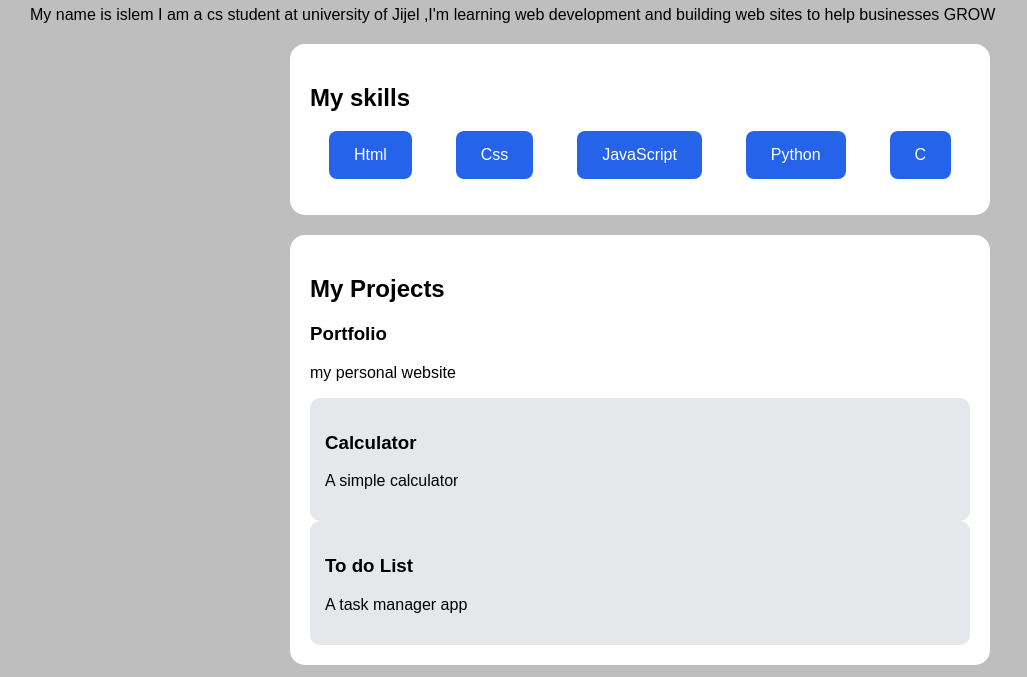
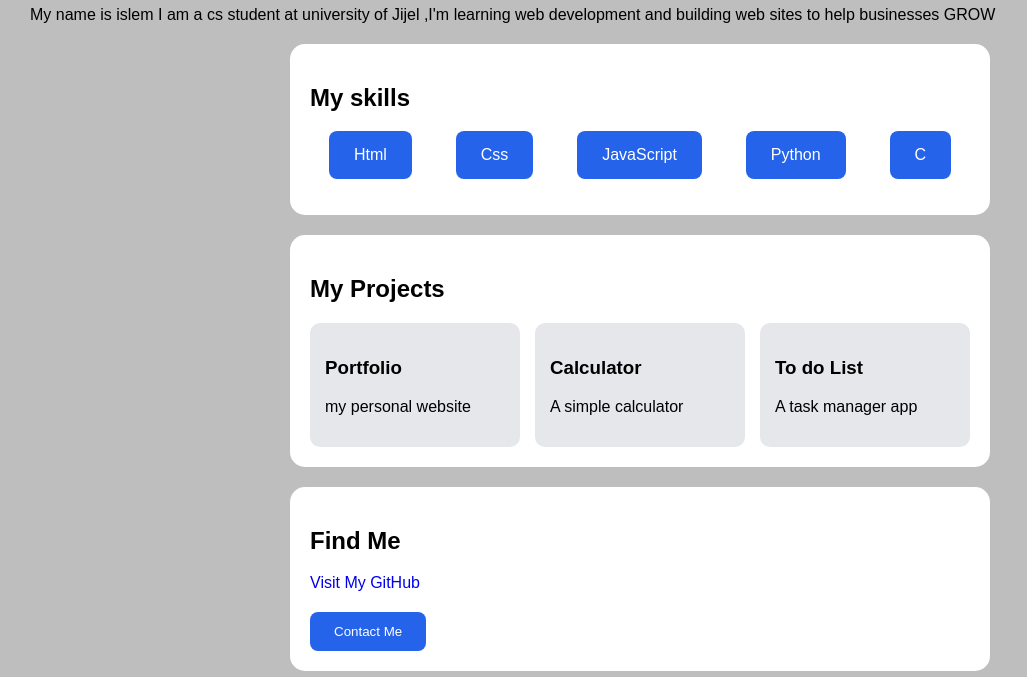
Before and after one commit to Islem-Boulahioune/Week_01, a plain HTML site: page index.html in a window 1280 px wide. Shown: the part 123-800 px from the top of the page, without its empty margins (0-1027 px from the left). Drawn offline with Linux system fonts and the light colour scheme.

Commit message:
Fixing some bugs

```diff
--- a/index.html
+++ b/index.html
@@ -33,8 +33,8 @@
         </section>
         <section>
             <h2>My Projects</h2>
-            <div class="project_grid">
-                <div class="project_card">
+            <div class="project-grid">
+                <div class="project-card">
                     <h3>Portfolio</h3>
                     <p>my personal website</p>
                 </div>
--- a/style.css
+++ b/style.css
@@ -41,7 +41,7 @@ section{
 }
 .project-grid{
     display: grid;
-    grid-template-columns: repeat(auto-fit,minmax(180px,1fr));/* auto respnsive with-out media query*/
+   grid-template-columns: repeat(auto-fit,minmax(180px,1fr));/*  auto respnsive with-out media query*/
     gap: 15px;
 }
 .project-card{
```
